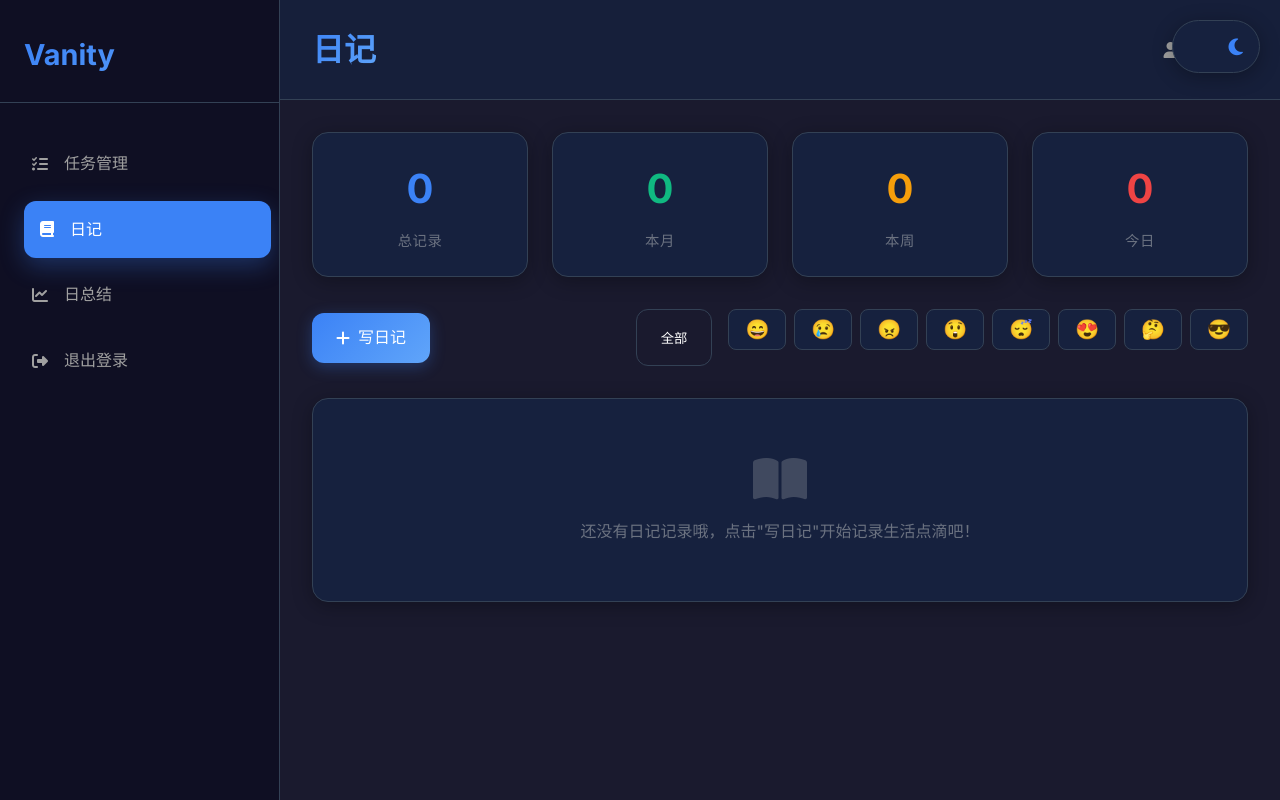
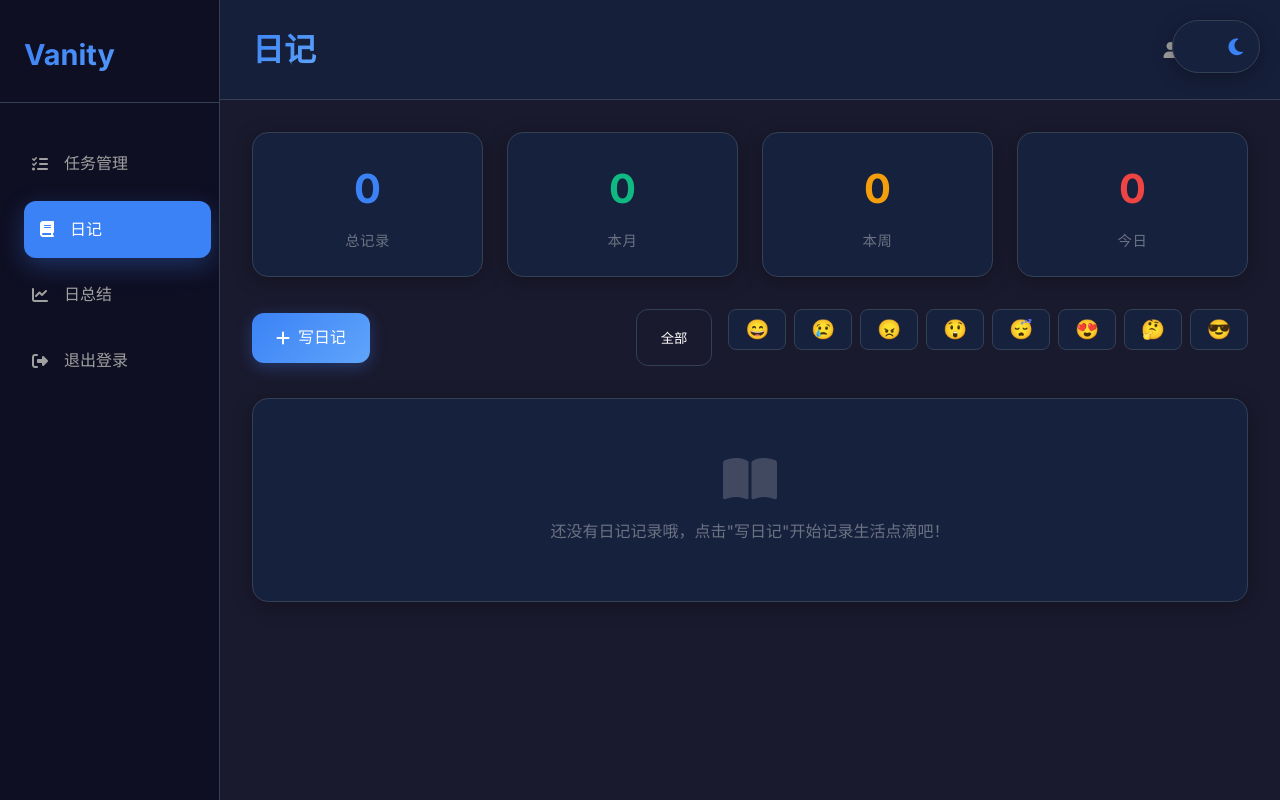
Before and after one commit to TTAWDTT/Vanity, a Django app: page /content/events/ in a window 1280 px wide. Run offline with Django 5.2, Linux system fonts and the light colour scheme; the visitor is signed in with stand-in values (Sample User, id 1); data that the repository does not hold is empty.

Commit message:
移动端修正

```diff
--- a/templates/content_generator/add_event.html
+++ b/templates/content_generator/add_event.html
@@ -111,7 +111,7 @@
             position: fixed;
             left: 0;
             top: 0;
-            width: 280px;
+            width: 220px;
             height: 100vh;
             background: var(--bg-sidebar);
             border-right: 1px solid var(--border);
@@ -178,7 +178,7 @@
         }
 
         .main-content {
-            margin-left: 280px;
+            margin-left: 220px;
             min-height: 100vh;
             background: var(--bg-secondary);
         }
--- a/templates/content_generator/add_task.html
+++ b/templates/content_generator/add_task.html
@@ -111,7 +111,7 @@
             position: fixed;
             left: 0;
             top: 0;
-            width: 280px;
+            width: 220px;
             height: 100vh;
             background: var(--bg-sidebar);
             border-right: 1px solid var(--border);
@@ -178,7 +178,7 @@
         }
 
         .main-content {
-            margin-left: 280px;
+            margin-left: 220px;
             min-height: 100vh;
             background: var(--bg-secondary);
         }
--- a/templates/content_generator/daily_summary.html
+++ b/templates/content_generator/daily_summary.html
@@ -111,7 +111,7 @@
             position: fixed;
             left: 0;
             top: 0;
-            width: 280px;
+            width: 220px;
             height: 100vh;
             background: var(--bg-sidebar);
             border-right: 1px solid var(--border);
@@ -178,7 +178,7 @@
         }
 
         .main-content {
-            margin-left: 280px;
+            margin-left: 220px;
             min-height: 100vh;
             background: var(--bg-secondary);
         }
--- a/templates/content_generator/edit_task.html
+++ b/templates/content_generator/edit_task.html
@@ -111,7 +111,7 @@
             position: fixed;
             left: 0;
             top: 0;
-            width: 280px;
+            width: 220px;
             height: 100vh;
             background: var(--bg-sidebar);
             border-right: 1px solid var(--border);
@@ -178,7 +178,7 @@
         }
 
         .main-content {
-            margin-left: 280px;
+            margin-left: 220px;
             min-height: 100vh;
             background: var(--bg-secondary);
         }
--- a/templates/content_generator/event_list.html
+++ b/templates/content_generator/event_list.html
@@ -111,7 +111,7 @@
             position: fixed;
             left: 0;
             top: 0;
-            width: 280px;
+            width: 220px;
             height: 100vh;
             background: var(--bg-sidebar);
             border-right: 1px solid var(--border);
@@ -178,7 +178,7 @@
         }
 
         .main-content {
-            margin-left: 280px;
+            margin-left: 220px;
             min-height: 100vh;
             background: var(--bg-secondary);
         }
@@ -607,11 +607,11 @@
                     {% endif %}
 
                     <div class="diary-actions">
-                        <button class="btn btn-outline btn-sm" onclick="viewDiary({{ event.id }})">
+                        <button class="btn btn-outline btn-sm" data-action="view" data-event-id="{{ event.id }}">
                             <i class="fas fa-eye"></i>
                             查看详情
                         </button>
-                        <button class="btn btn-outline btn-sm" onclick="generateContent({{ event.id }})">
+                        <button class="btn btn-outline btn-sm" data-action="generate" data-event-id="{{ event.id }}">
                             <i class="fas fa-magic"></i>
                             生成内容
                         </button>
@@ -630,6 +630,26 @@
     </main>
 
     <script>
+        // 事件委托处理按钮点击
+        document.addEventListener('DOMContentLoaded', function() {
+            // 为所有按钮添加事件监听器
+            document.addEventListener('click', function(e) {
+                const action = e.target.closest('button')?.getAttribute('data-action');
+                const eventId = e.target.closest('button')?.getAttribute('data-event-id');
+
+                if (action && eventId) {
+                    switch(action) {
+                        case 'view':
+                            viewDiary(eventId);
+                            break;
+                        case 'generate':
+                            generateContent(eventId, e.target.closest('button'));
+                            break;
+                    }
+                }
+            });
+        });
+
         // Theme Toggle
         function toggleTheme() {
             const body = document.body;
@@ -677,11 +697,12 @@
         function viewDiary(eventId) {
             // You can implement a modal or redirect to detail page
             console.log('View diary:', eventId);
+            // TODO: 实现查看详情功能
+            alert(`查看日记详情 ID: ${eventId}`);
         }
 
         // Generate content
-        function generateContent(eventId) {
-            const button = event.target.closest('button');
+        function generateContent(eventId, button) {
             const originalText = button.innerHTML;
             button.innerHTML = '<span class="loading"></span> 生成中...';
             button.disabled = true;
@@ -700,6 +721,12 @@
                 if (data.content) {
                     alert(data.content);
                 }
+            })
+            .catch(error => {
+                console.error('Error:', error);
+                button.innerHTML = originalText;
+                button.disabled = false;
+                alert('生成内容时出错，请重试');
             });
         }
 
--- a/templates/content_generator/mobile_add_task.html
+++ b/templates/content_generator/mobile_add_task.html
@@ -6,7 +6,7 @@
 <div class="mobile-form">
     <h2 class="mobile-form-title">➕ 添加新任务</h2>
 
-    <form method="post" action="{% url 'add_task' %}">
+    <form method="post" action="{% url 'content_generator:add_task' %}">>
         {% csrf_token %}
 
         <div class="mobile-form-group">
--- a/templates/content_generator/mobile_task_list.html
+++ b/templates/content_generator/mobile_task_list.html
@@ -25,7 +25,7 @@
 
 <!-- 快速操作 -->
 <div class="mobile-quick-actions">
-    <a href="{% url 'add_task' %}" class="mobile-quick-btn primary">
+    <a href="{% url 'content_generator:add_task' %}" class="mobile-quick-btn primary">
         <span>➕</span>
         <span>添加任务</span>
     </a>
@@ -145,7 +145,7 @@ document.addEventListener('DOMContentLoaded', function() {
                     break;
             }
         } else if (action === 'add-task') {
-            window.location.href = "{% url 'add_task' %}";
+            window.location.href = "{% url 'content_generator:add_task' %}";
         }
     });
 });
--- a/templates/content_generator/task_list.html
+++ b/templates/content_generator/task_list.html
@@ -111,7 +111,7 @@
             position: fixed;
             left: 0;
             top: 0;
-            width: 280px;
+            width: 220px;
             height: 100vh;
             background: var(--bg-sidebar);
             border-right: 1px solid var(--border);
@@ -178,7 +178,7 @@
         }
 
         .main-content {
-            margin-left: 280px;
+            margin-left: 220px;
             min-height: 100vh;
             background: var(--bg-secondary);
         }
```
Also changed, not shown: templates/mobile_base.html (+4 -4 lines).
